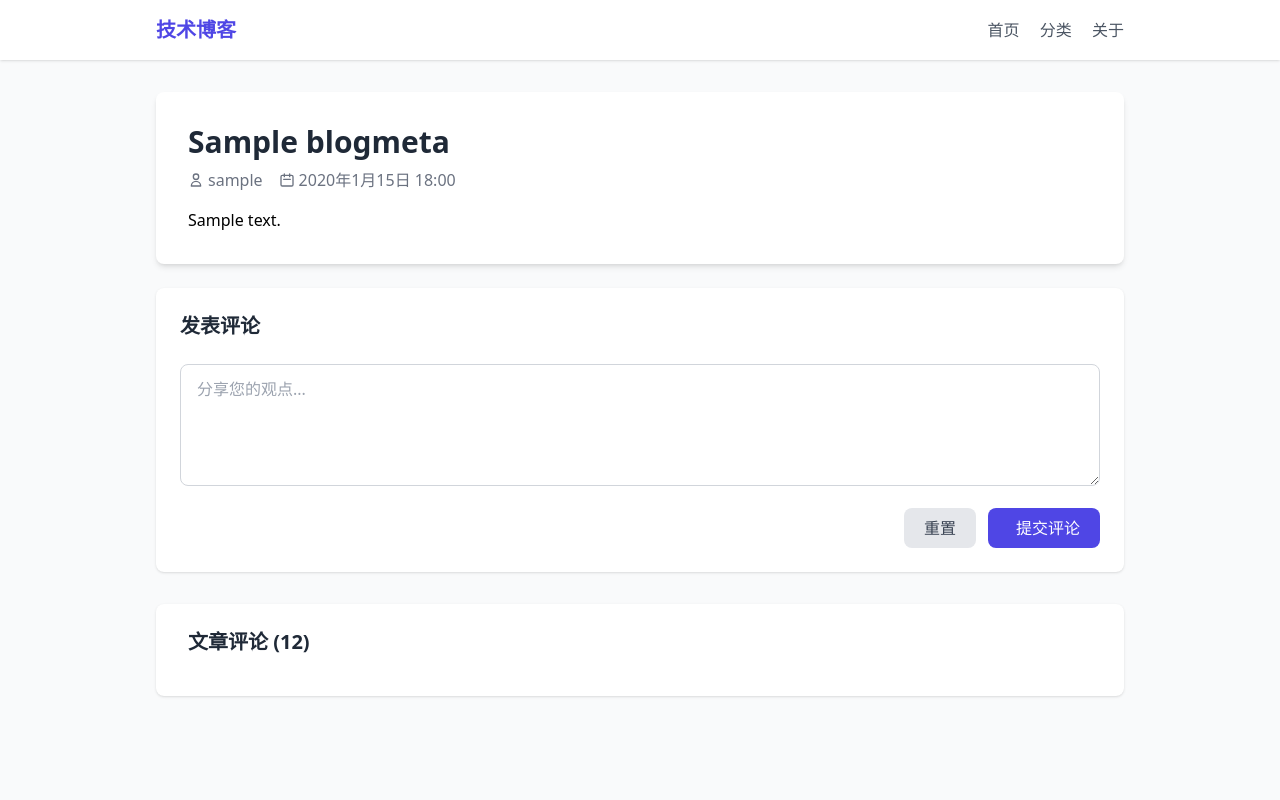
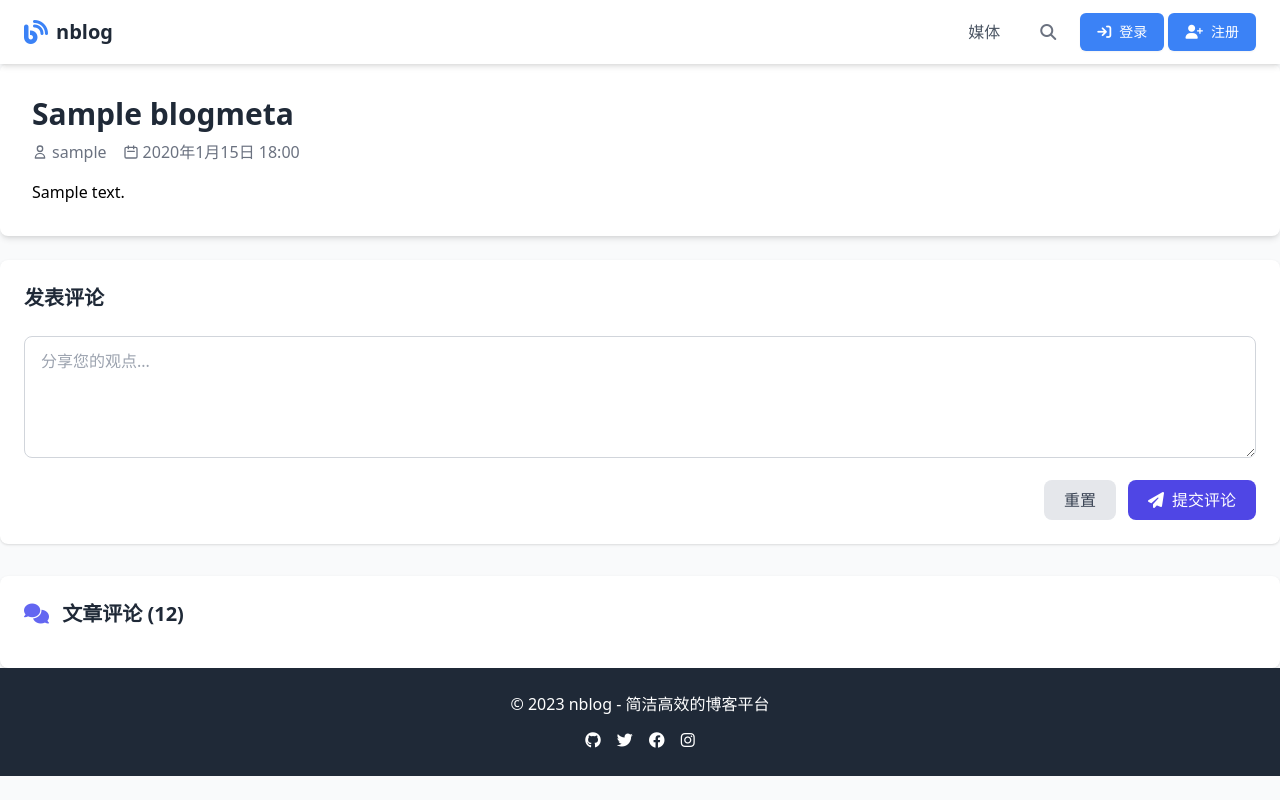
Before and after one commit to Athenavi/Nblog, a Django app: page /blog/1/ in a window 1280 px wide. Run offline with Django 5.2, Linux system fonts and the light colour scheme; tables that the repository leaves empty hold one stand-in row (values such as "Sample post"); some libraries are stand-ins or nearby versions.

Commit message:
feat(ui): 优化用户体验

```diff
--- a/core/templates/blog_detail.html
+++ b/core/templates/blog_detail.html
@@ -1,52 +1,4 @@
-<!DOCTYPE html>
-<html lang="zh-CN">
-<head>
-    <meta charset="UTF-8">
-    <meta name="viewport" content="width=device-width, initial-scale=1.0">
-    <title>{{ meta.title }}</title>
-    <script src="https://cdn.tailwindcss.com"></script>
-    <script src="https://cdn.jsdelivr.net/npm/ua-parser-js@latest/dist/ua-parser.min.js"></script>
-    <style>
-        .container-layout {
-            max-width: 1000px;
-            margin: 0 auto;
-            padding: 0 1rem;
-        }
-
-        .replies-container {
-            border-left: 2px solid #e5e7eb;
-            margin-top: 0.5rem;
-        }
-
-        .fade-in {
-            animation: fadeIn 0.3s ease-in;
-        }
-
-        @keyframes fadeIn {
-            from {
-                opacity: 0;
-            }
-            to {
-                opacity: 1;
-            }
-        }
-    </style>
-</head>
-<body class="bg-gray-50 min-h-screen flex flex-col">
-<!-- 导航栏 -->
-<nav class="bg-white shadow">
-    <div class="container-layout py-4 flex justify-between items-center">
-        <a href="#" class="text-xl font-bold text-indigo-600">技术博客</a>
-        <div class="space-x-4">
-            <a href="#" class="text-gray-600 hover:text-indigo-600">首页</a>
-            <a href="#" class="text-gray-600 hover:text-indigo-600">分类</a>
-            <a href="#" class="text-gray-600 hover:text-indigo-600">关于</a>
-        </div>
-    </div>
-</nav>
-
-<main class="flex-grow py-8">
-    <div class="container-layout">
+{% include 'nav.html' %}
 <div class="bg-white rounded-lg shadow-md overflow-hidden mb-6">
     <div class="p-8">
         <h1 class="text-3xl font-bold text-gray-800 mb-2">{{ meta.title }}</h1>
@@ -73,8 +25,6 @@
         </div>
     </div>
 </div>
-
-
 <!-- 评论表单 -->
 <div id="comment-form" class="bg-white shadow rounded-lg p-6 mb-8">
     <h3 class="text-xl font-semibold text-gray-800 mb-4">发表评论</h3>
@@ -133,9 +83,7 @@
         </div>
     </div>
 </div>
-    </div>
-</main>
-
+{% include 'footer.html' %}
 <script>
     // 页面加载完成后执行
     document.addEventListener('DOMContentLoaded', function () {
@@ -440,5 +388,3 @@
     }
 
 </script>
-</body>
-</html>
--- a/core/templates/footer.html
+++ b/core/templates/footer.html
@@ -16,7 +16,12 @@
         const openIcon = document.getElementById('open-icon');
         const closeIcon = document.getElementById('close-icon');
 
-        menuBtn.addEventListener('click', function () {
+        menuBtn.addEventListener('click', toggleMobileMenu);
+
+        // 添加点击关闭图标时的事件监听器
+        closeIcon.addEventListener('click', toggleMobileMenu);
+
+        function toggleMobileMenu() {
             const isExpanded = mobileMenu.classList.contains('h-0') ? false : true;
 
             // 切换菜单高度
@@ -32,7 +37,7 @@
 
             // 更新aria-expanded属性
             menuBtn.setAttribute('aria-expanded', String(!isExpanded));
-        });
+        }
 
         // 点击导航链接时添加active类
         document.querySelectorAll('.nav-link').forEach(link => {
@@ -51,4 +56,3 @@
         });
     });
 </script>
-</html>
--- a/core/templates/nav.html
+++ b/core/templates/nav.html
@@ -57,6 +57,17 @@
                 @apply transition-all duration-300 ease-in-out overflow-hidden;
             }
         }
+
+        .h-0 {
+            height: 0;
+            overflow: hidden;
+            transition: height 0.3s ease;
+        }
+
+        .hidden {
+            display: none;
+        }
+
     </style>
 </head>
 <body class="bg-gray-50 min-h-screen flex flex-col">
```
Lines whose indentation alone changed are shown as unchanged.
